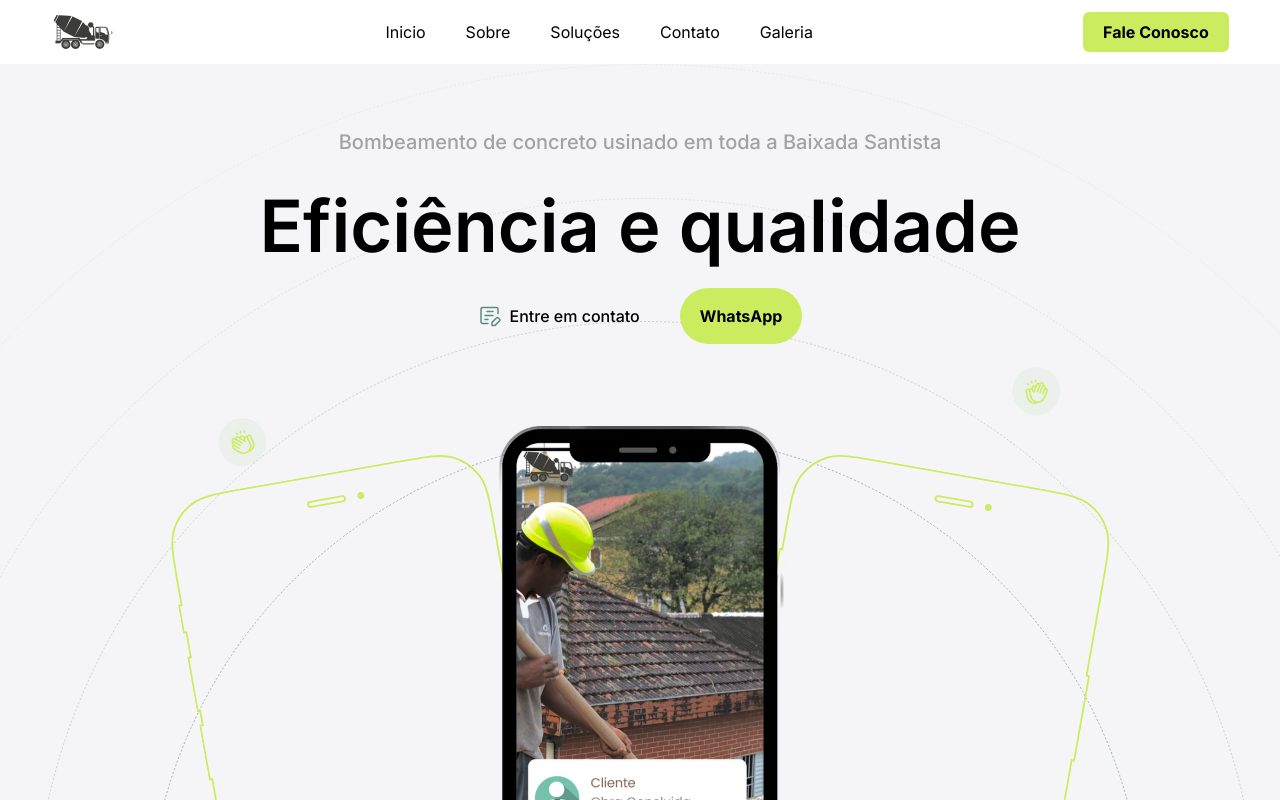
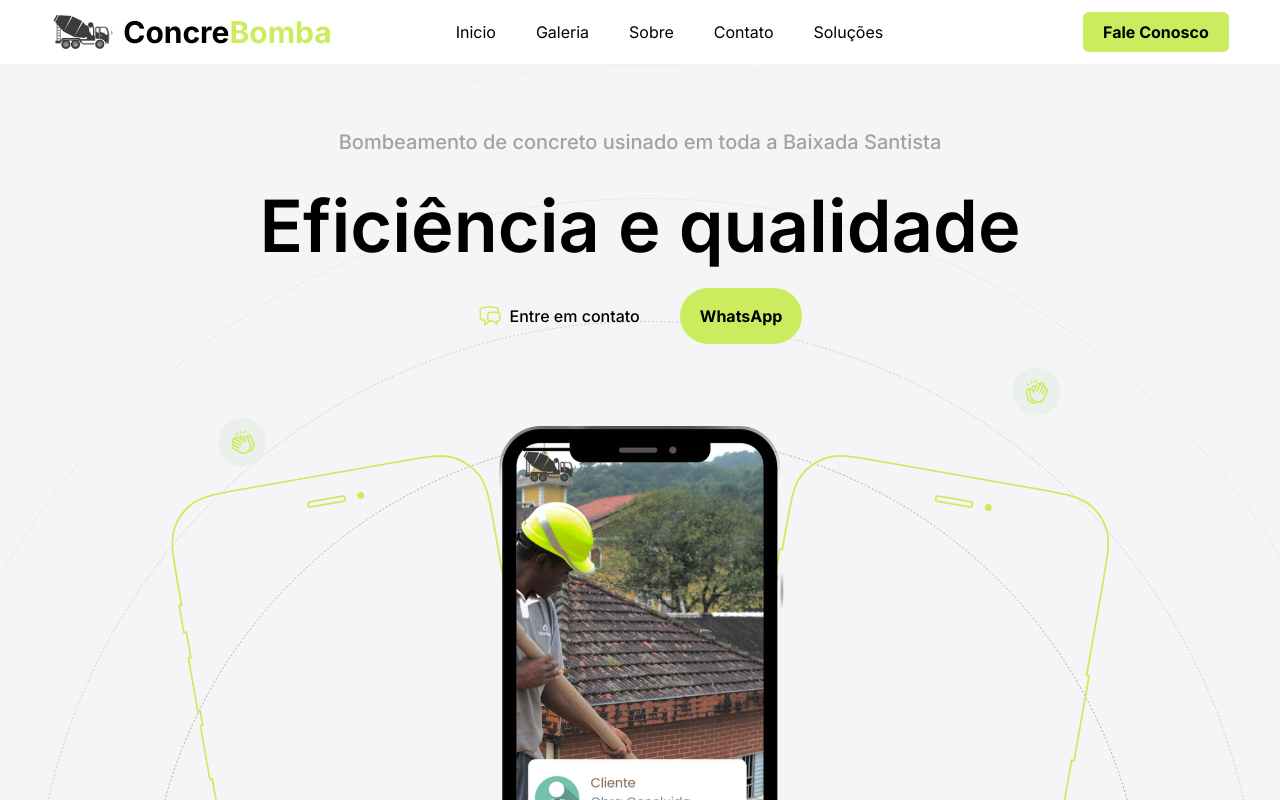
Before and after one commit to gabrielglp/ConcreBomba, a Next.js app: page / in a window 1280 px wide. Shown: the top 800 px of the page. Built offline with nearby package versions, Linux system fonts and the light colour scheme.

Commit message:
feat: added new style and html parameters / added a click for the button that is on the way to whatsapp

```diff
--- a/src/components/ItemMenu.tsx
+++ b/src/components/ItemMenu.tsx
@@ -7,7 +7,7 @@ type Props = {
 export function ItemMenu({name}: Props) {
     return (
         <button className="flex items-center gap-3">
-            <span className="text-black hover:text-gray-500">{name}</span>
+            <span className="text-black hover:text-green-btn">{name}</span>
         </button>
     )
 }
--- a/src/components/NavBar.tsx
+++ b/src/components/NavBar.tsx
@@ -18,20 +18,30 @@ export function NavBar() {
         setMenuOpen(!menuOpen);
     };
 
+    const openWhatsApp = () => {
+        window.open('https://api.whatsapp.com/send/?phone=5513996790272&text=Ol%C3%A1,%20tudo%20bem?&type=phone_number&app_absent=0', '_blank');
+    };
+
     return (
         <nav className="flex justify-between items-center w-[92%] mx-auto md:pb-0 pb-4">
-            <div>
+            <div className="flex items-center gap-2">
                 <Image
                     className="w-16"
                     src={Logo}
                     alt="Logo"
                 />
+                <span className={`font-bold hidden md:block text-3xl`}>Concre<span className="text-green-btn">Bomba</span></span>
             </div>
-            <div className={`md:static absolute bg-white md:min-h-fit min-h-[38vh] left-0 ${menuOpen ? "top-[9%] z-20" : "top-[-100%]"} md:w-auto w-full flex items-center px-5 transition-all duration-300`}>
+            <div className={`md:static absolute bg-white md:min-h-fit min-h-[38vh] left-0 ${menuOpen ? "top-[9%] z-20" : "top-[-100%]"} md:w-auto w-full flex items-center px-5 transition-all duration-300 pr-24`}>
                 <ul className="flex md:flex-row flex-col md:items-center md:gap-10 gap-8">
                     <li>
                         <ItemMenu
                             name="Inicio"
+                        />
+                    </li>
+                    <li>
+                        <ItemMenu
+                            name="Galeria"
                         />
                     </li>
                     <li>
@@ -41,23 +51,18 @@ export function NavBar() {
                     </li>
                     <li>
                         <ItemMenu
-                            name="Soluções"
-                        />
-                    </li>
-                    <li>
-                        <ItemMenu
                             name="Contato"
                         />
                     </li>
                     <li>
                         <ItemMenu
-                            name="Galeria"
+                            name="Soluções"
                         />
                     </li>
                 </ul>
             </div>
             <div className="flex items-center gap-6">
-                <button className="bg-green-btn px-5 py-2 rounded-md font-bold hover:bg-[#74DD3B]">
+                <button className="bg-green-btn px-5 py-2 rounded-md font-bold hover:bg-[#74DD3B]" onClick={openWhatsApp}>
                     Fale Conosco
                 </button>
                 {menuOpen ? (
--- a/src/components/SectionHero.tsx
+++ b/src/components/SectionHero.tsx
@@ -48,6 +48,10 @@ export function SectionHero() {
         })
     }, []);
 
+    const openWhatsApp = () => {
+        window.open('https://api.whatsapp.com/send/?phone=5513996790272&text=Ol%C3%A1,%20tudo%20bem?&type=phone_number&app_absent=0', '_blank');
+    };
+
     return (
         <section className="relative w-full h-sectionHero bg-hero bg-no-repeat bg-light-gray pt-16 bg-top overflow-hidden">
             <Container className="flex flex-col items-center">
@@ -55,14 +59,16 @@ export function SectionHero() {
                     <h3 className="text-xl font-medium text-gray-actived mb-4">Bombeamento de concreto usinado em toda a Baixada Santista</h3>
                     <h1 className="text-6xl/normal md:text-7xl/normal font-semibold mb-2">Eficiência e qualidade</h1>
                     <div className="flex items-center justify-center gap-10">
-                        <button className="flex items-center gap-2">
+                        <div className="flex items-center gap-2">
                             <Image
                                 src={IconFile}
                                 alt="Icon File"
+                                className="cursor-pointer"
+                                onClick={openWhatsApp}
                             />
                             <span className="font-medium">Entre em contato</span>
-                        </button>
-                        <button className="py-4 px-5 bg-green-btn rounded-full font-bold">
+                        </div>
+                        <button className="py-4 px-5 bg-green-btn rounded-full font-bold" onClick={openWhatsApp}>
                             WhatsApp
                         </button>
                     </div>
```
Also changed, not shown: src/assets/icon-file.svg.
